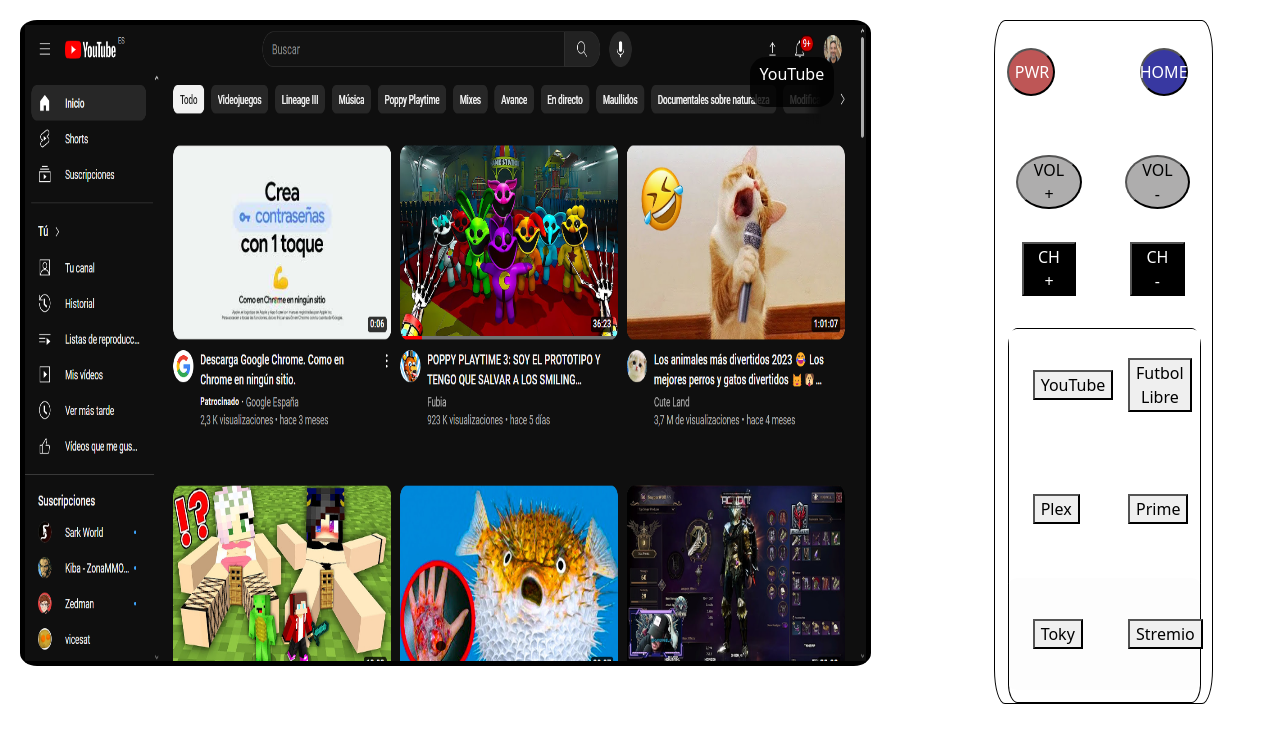
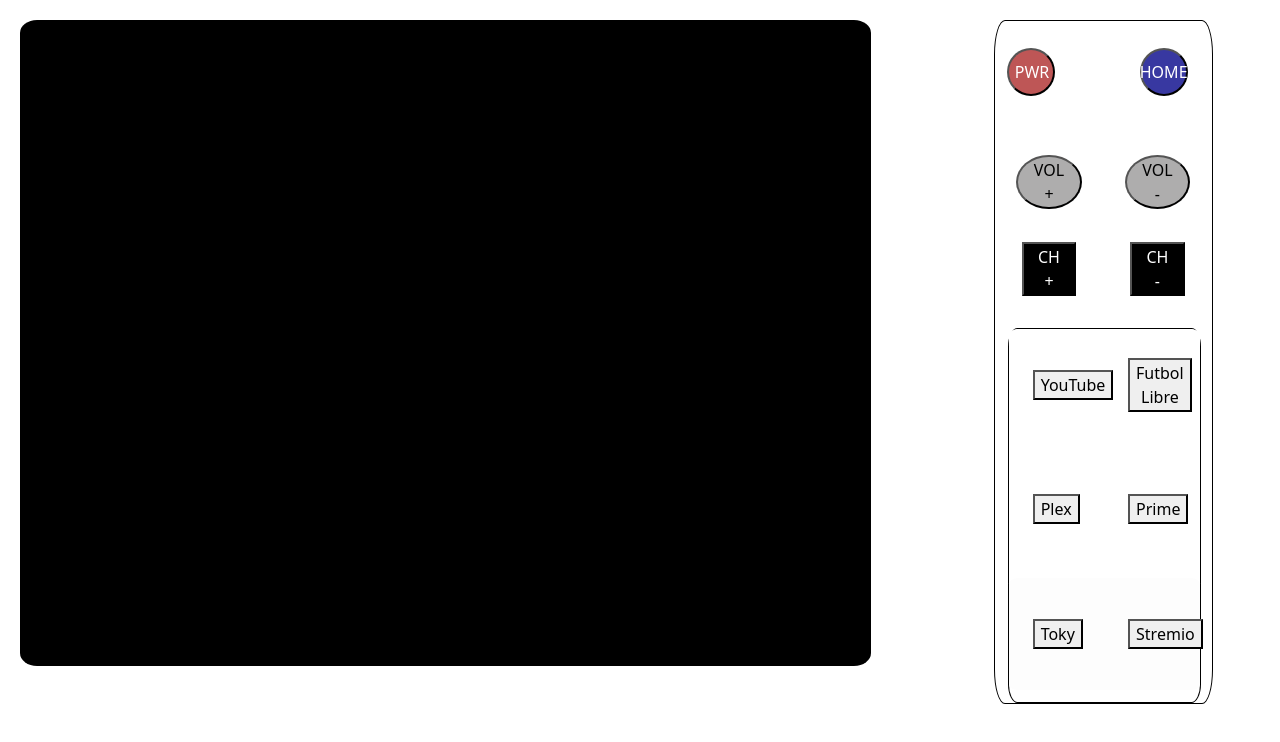
Before and after one commit to JPCali/proyectoDos, a plain HTML site: page index.html in a window 1280 px wide. Both pictures are taken after a click on the button "PWR". Drawn offline with nearby package versions, Linux system fonts and the light colour scheme.

Commit message:
arreglo de lo solicitado por el profesor

```diff
--- a/CSS/style.css
+++ b/CSS/style.css
@@ -43,10 +43,6 @@
   padding: 5px 10px;
   background-color: rgba(0, 0, 0, 0.8);
   border-radius: 1rem;
-}
-
-.screenTv.none {
-  display: none;
 }
 
 .remote {
--- a/index.html
+++ b/index.html
@@ -30,7 +30,7 @@
     <div class="container col-sm-6 col-lg-3 col-md-4">
       <div class="tv container-fluid">
         <!-- SCREEN -->
-        <div class="screenTv none col-sm-6 col-lg-3 col-md-4">
+        <div class="screenTv col-sm-6 col-lg-3 col-md-4">
           <div class="infoChannel">
             <p class="nameChannel"></p>
             <p class="currentTime"></p>
--- a/js/main.js
+++ b/js/main.js
@@ -5,6 +5,7 @@ const nameChannel = document.querySelector(".nameChannel");
 const currentTime = document.querySelector(".currentTime");
 const volume = document.querySelector("#volume");
 const imgHome = "../assets/MenuTv.png";
+
 let currentChannelIndex = 0;
 
 const channels = [
@@ -41,10 +42,10 @@ const channels = [
 ];
 
 const onOffTv = () => {
-  if (screenTv.classList.contains("none")) {
-    screenTv.classList.remove("none");
+  if (screenTv.style.display === "none") {
+    screenTv.style.display = "inline-block";
   } else {
-    screenTv.classList.add("none");
+    screenTv.style.display = "none";
   }
 };
 
```
